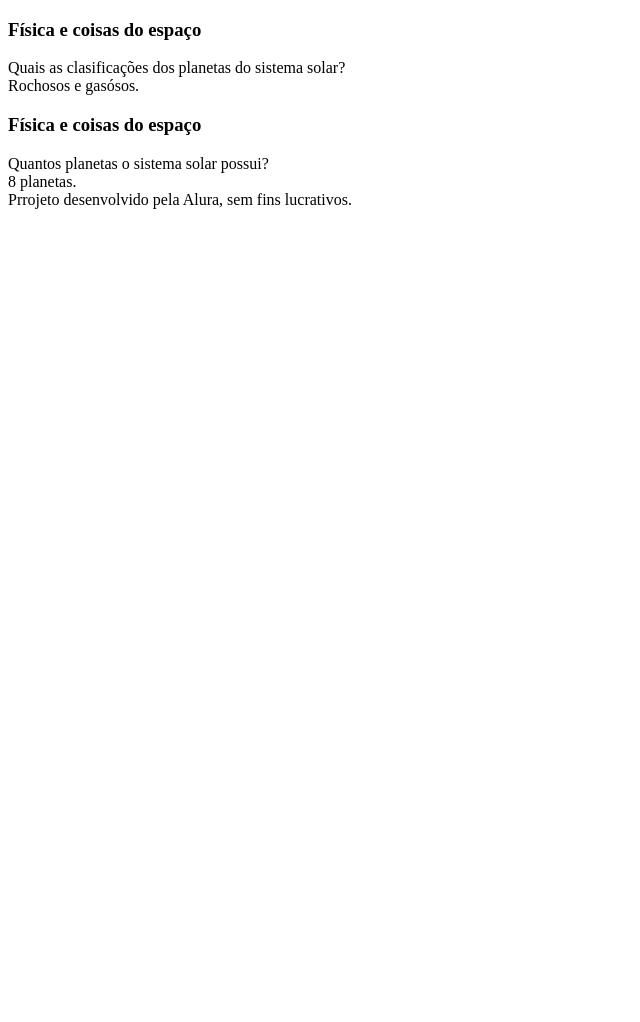
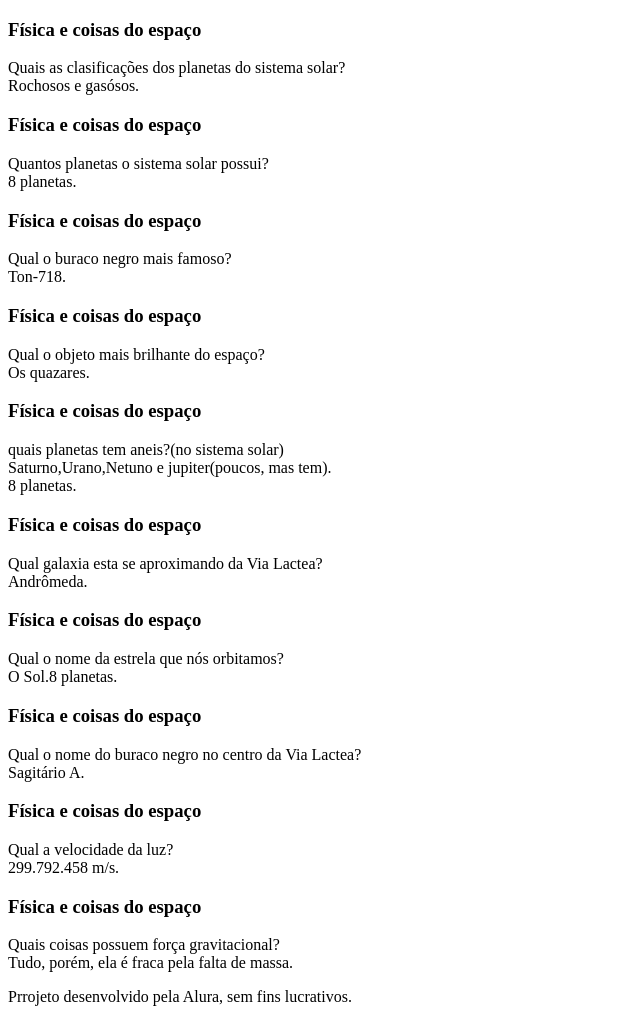
Before and after one commit to Pudimdepao-eater/flashcards, a plain HTML site: page index.html in a window 1280 px wide. Shown: the whole page, without its empty margins (0-640 px from the left). Before the commit the page ends 800 px from the top, so only its background shows below. Drawn offline with Linux system fonts and the light colour scheme.

Commit message:
perguntas

```diff
--- a/index.html
+++ b/index.html
@@ -32,9 +32,105 @@
     </div>
 </article>
 </section>
+<article class="cartao"></article>
+    <div class="cartao__conteudo">
+        <h3>Física e coisas do espaço</h3>
+        <div class="cartao__conteudo__pergunta">
+            Qual o buraco negro mais famoso?
+        </div>
+        <div class="cartao__conteudo__resposta">
+            Ton-718.
+        </div>
+    </div>
+</article>
+</section>
+<article class="cartao"></article>
+    <div class="cartao__conteudo">
+        <h3>Física e coisas do espaço</h3>
+        <div class="cartao__conteudo__pergunta">
+            Qual o objeto mais brilhante do espaço?
+        </div>
+        <div class="cartao__conteudo__resposta">
+            Os quazares.
+        </div>
+    </div>
+</article>
+</section>
+<article class="cartao"></article>
+    <div class="cartao__conteudo">
+        <h3>Física e coisas do espaço</h3>
+        <div class="cartao__conteudo__pergunta">
+            quais planetas tem aneis?(no sistema solar)
+        </div>
+        <div class="cartao__conteudo__resposta">
+            Saturno,Urano,Netuno e jupiter(poucos, mas tem).
+        </div>
+    </div>
+</article>
+</section>
+<article class="cartao"></article>8 planetas.
+    <div class="cartao__conteudo">
+        <h3>Física e coisas do espaço</h3>
+        <div class="cartao__conteudo__pergunta">
+            Qual galaxia esta se aproximando da Via Lactea?
+        </div>
+        <div class="cartao__conteudo__resposta">
+            Andrômeda.
+        </div>
+    </div>
+</article>
+</section>
+<article class="cartao"></article>
+    <div class="cartao__conteudo">
+        <h3>Física e coisas do espaço</h3>
+        <div class="cartao__conteudo__pergunta">
+            Qual o nome da estrela que nós orbitamos?
+        </div>
+        <div class="cartao__conteudo__resposta">
+            O Sol.8 planetas.
+        </div>
+    </div>
+</article>
+</section>
+<article class="cartao"></article>
+    <div class="cartao__conteudo">
+        <h3>Física e coisas do espaço</h3>
+        <div class="cartao__conteudo__pergunta">
+            Qual o nome do buraco negro no centro da Via Lactea?
+        </div>
+        <div class="cartao__conteudo__resposta">
+            Sagitário A.
+        </div>
+    </div>
+</article>
+</section>
+<article class="cartao"></article>
+    <div class="cartao__conteudo">
+        <h3>Física e coisas do espaço</h3>
+        <div class="cartao__conteudo__pergunta">
+            Qual a velocidade da luz?
+        </div>
+        <div class="cartao__conteudo__resposta">
+            299.792.458 m/s.
+        </div>
+    </div>
+</article>
+</section>
+<article class="cartao"></article>
+    <div class="cartao__conteudo">
+        <h3>Física e coisas do espaço</h3>
+        <div class="cartao__conteudo__pergunta">
+            Quais coisas possuem força gravitacional?
+        </div>
+        <div class="cartao__conteudo__resposta">
+            Tudo, porém, ela é fraca pela falta de massa.
+        </div>
+    </div>
+</article>
+</section>
     </main>
     <footer>
-        Prrojeto desenvolvido pela Alura, sem fins lucrativos.
+        <p>Prrojeto desenvolvido pela Alura, sem fins lucrativos.</p>
     </footer>
 </body>
 </html>
```
